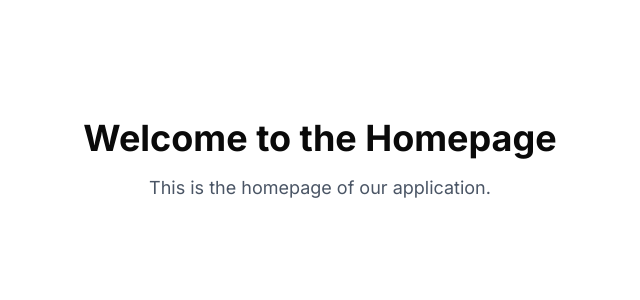
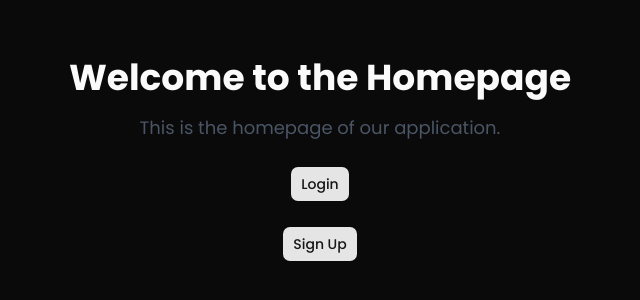
Before and after one commit to Engwitaya01/support-me-course, a Next.js app: page / in a window 1280 px wide. Shown: the part 240-540 px from the top of the page, without its empty margins (320-960 px from the left). Built offline with nearby package versions, Linux system fonts and the light colour scheme.

Commit message:
feat: enhance homepage layout and add button styling

```diff
--- a/app/(logged-out)/page.tsx
+++ b/app/(logged-out)/page.tsx
@@ -1,10 +1,15 @@
 
+
+
+import { Button } from "@/components/ui/button";
 //rfc homepage
 export default function Home() {
   return (
     <div className="flex flex-col items-center justify-center min-h-screen py-2">
       <h1 className="text-4xl font-bold mb-4">Welcome to the Homepage</h1>
       <p className="text-lg text-gray-600">This is the homepage of our application.</p>
+        <Button className="mt-6"> Login </Button>  <Button className="mt-6"> Sign Up </Button>
+
     </div>
   );
 }
--- a/app/layout.tsx
+++ b/app/layout.tsx
@@ -1,9 +1,9 @@
 import type { Metadata } from "next";
-import { Geist, Geist_Mono, Inter } from "next/font/google";
+import { Geist, Geist_Mono, Poppins } from "next/font/google";
 import "./globals.css";
 import { cn } from "@/lib/utils";
 
-const inter = Inter({subsets:['latin'],variable:'--font-sans'});
+const poppins = Poppins({subsets:['latin'],variable:'--font-sans' ,weight:['400','500','600','700', '800', '900']});
 
 const geistSans = Geist({
   variable: "--font-geist-sans",
@@ -28,9 +28,9 @@ export default function RootLayout({
   return (
     <html
       lang="en"
-      className={cn("h-full", "antialiased", geistSans.variable, geistMono.variable, "font-sans", inter.variable)}
+      className={cn("h-full", "antialiased", geistSans.variable, geistMono.variable, "font-sans", poppins.variable )}
     >
-      <body className="min-h-full flex flex-col">{children}</body>
+      <body className= {cn("min-h-full", "flex", "flex-col" ,"dark")}>{children}</body>
     </html>
   );
 }
```
